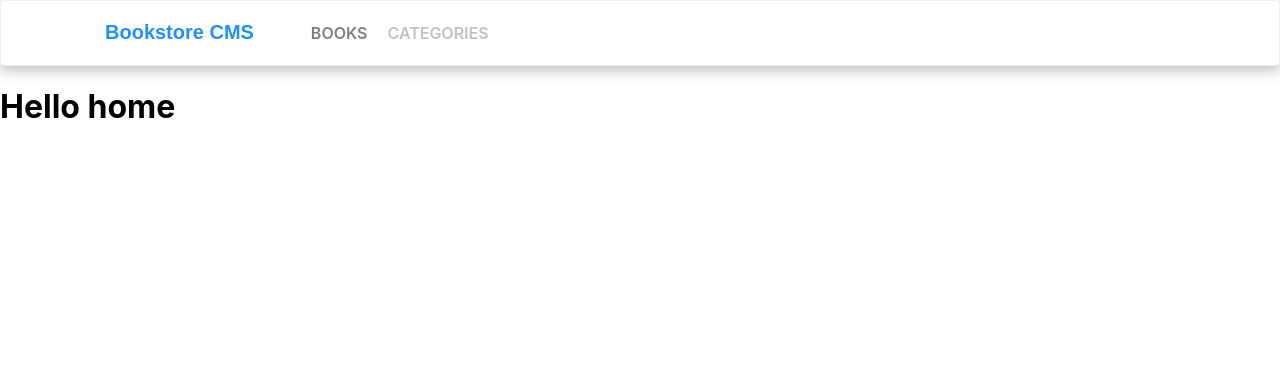
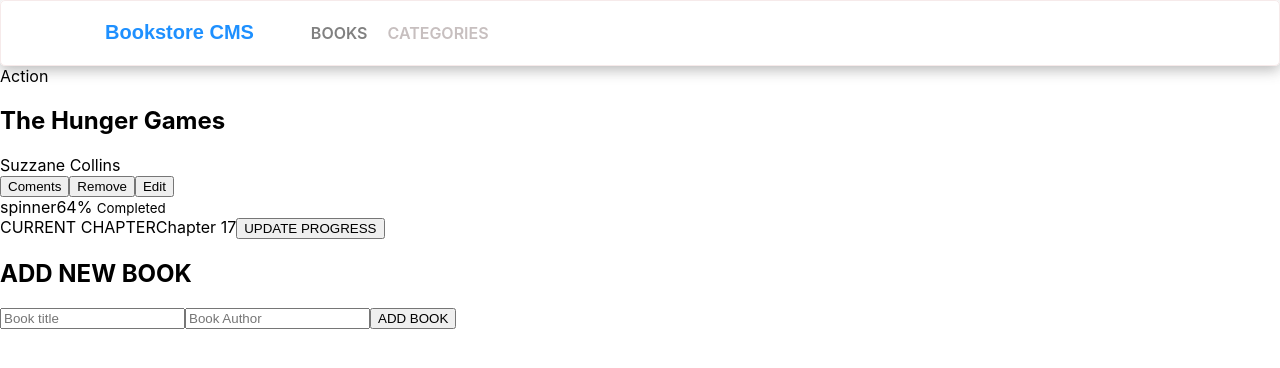
Before and after one commit to danielochuba/bookstore, a React (Create React App) app: page / in a window 1280 px wide. Shown: the top 368 px of the page. Built offline with nearby package versions, Linux system fonts and the light colour scheme.

Commit message:
add descriptive heading  in bookInput.js

```diff
--- a/src/components/bookInput.js
+++ b/src/components/bookInput.js
@@ -10,6 +10,9 @@
   }
 
   return (
+    <>
+
+    <h2>ADD NEW BOOK</h2>
     <form onSubmit={ handleSubmit }>
       <label>
         <input
@@ -27,7 +30,9 @@
           onChange={(e) => setAuthor(e.target.value)}
         />
       </label>
+      <button type='submit' onClick={handleSubmit}>ADD BOOK</button>
     </form>
+    </>
   )
 }
 
--- a/src/components/books.js
+++ b/src/components/books.js
@@ -1,8 +1,14 @@
+import BookForm from "./bookInput";
+import BookCard from "./book";
 
 
 const Home = () => {
     return (
-        <h1>Hello home</h1>
+        <>
+        <BookCard />
+        <BookForm />
+        </>
+
     )
 }
 
```
